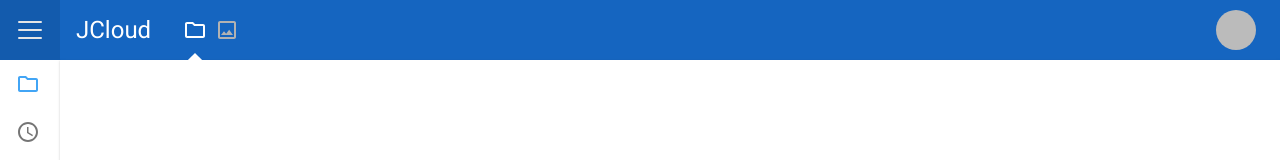
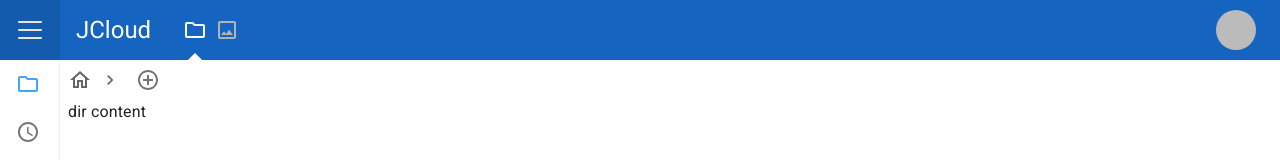
Before and after one commit to jayjay021/jcloud, a React (Create React App) app: page /files/dir in a window 1280 px wide. Shown: the top 160 px of the page. Built offline with nearby package versions, Linux system fonts and the light colour scheme; no server answers; sample sign-in values are in the browser's storage.

Commit message:
added views and routes for files and photos - added breadcrumb for files

```diff
--- a/src/App.tsx
+++ b/src/App.tsx
@@ -12,6 +12,8 @@ import Settings from 'views/Settings';
 import SignIn from 'views/auth/SignIn';
 import SignUp from 'views/auth/SignUp';
 import { LocationState } from 'types/LocationType';
+import FilesRouter from 'views/Files';
+import PhotosRouter from 'views/Photos';
 
 export default function App() {
   const location = useLocation<LocationState>();
@@ -40,6 +42,12 @@ export default function App() {
             <Route path='/' exact>
               <Redirect from='/' to='/files' />
             </Route>
+            <Route path='/files'>
+              <FilesRouter />
+            </Route>
+            <Route path='/photos'>
+              <PhotosRouter />
+            </Route>
             <Route path='/security'>
               <LoadingScreen />
             </Route>
--- /dev/null
+++ b/src/components/Files/Breadcrumb.tsx
@@ -0,0 +1,56 @@
+import {
+  AddCircleOutlineOutlined,
+  HomeOutlined,
+  NavigateNextOutlined,
+} from '@mui/icons-material';
+
+import { Box, IconButton, Link, Typography } from '@mui/material';
+import Breadcrumbs from '@mui/material/Breadcrumbs';
+import { Link as RouterLink } from 'react-router-dom';
+
+interface BreadcrumbProps {
+  path: string;
+}
+
+const Breadcrumb: React.FC<BreadcrumbProps> = ({ path }) => {
+  console.log(path.split('/'));
+  return (
+    <Box sx={{ display: 'flex', alignItems: 'center' }}>
+      <Breadcrumbs
+        maxItems={10}
+        separator={<NavigateNextOutlined fontSize='small' />}
+      >
+        <Link
+          sx={{ display: 'flex', alignItems: 'center' }}
+          underline='hover'
+          color='inherit'
+          component={RouterLink}
+          to='/files/dir'
+        >
+          <HomeOutlined />
+        </Link>
+        {path.split('/').map((subPath, i, arr) => {
+          if (i === arr.length - 1) {
+            return <Typography color='text.primary'>{subPath}</Typography>;
+          }
+          return (
+            <Link
+              underline='hover'
+              key={i}
+              color='inherit'
+              component={RouterLink}
+              to={`/files/dir/${arr.slice(0, i + 1).join('/')}`}
+            >
+              {subPath}
+            </Link>
+          );
+        })}
+      </Breadcrumbs>
+      <IconButton>
+        <AddCircleOutlineOutlined />
+      </IconButton>
+    </Box>
+  );
+};
+
+export default Breadcrumb;
--- a/src/store/auth.slice.ts
+++ /dev/null
@@ -1,19 +0,0 @@
-import { createSlice, PayloadAction } from '@reduxjs/toolkit';
-
-const initialState: { [key: string]: string } = {};
-
-const authSlice = createSlice({
-  name: 'auth',
-  initialState,
-  reducers: {
-    setToken: (
-      state,
-      action: PayloadAction<{ audience: string; token: string }>
-    ) => {
-      state[action.payload.audience] = action.payload.token;
-    },
-  },
-});
-
-export const { setToken } = authSlice.actions;
-export default authSlice.reducer;
--- a/src/store/index.ts
+++ b/src/store/index.ts
@@ -1,12 +1,8 @@
 import { configureStore } from '@reduxjs/toolkit';
 import { setupListeners } from '@reduxjs/toolkit/query';
 
-import authReducer from 'store/auth.slice';
-
 export const store = configureStore({
-  reducer: {
-    auth: authReducer,
-  },
+  reducer: {},
   middleware: (getDefaultMiddleware) => getDefaultMiddleware().concat(),
   devTools: true,
 });
--- /dev/null
+++ b/src/views/Files/FilesDir.tsx
@@ -0,0 +1,20 @@
+import { Box } from '@mui/material';
+import Breadcrumb from 'components/Files/Breadcrumb';
+import { useLocation } from 'react-router';
+
+type LocationState = {
+  pathname: string;
+};
+
+const FilesDir: React.FC = () => {
+  const location = useLocation<LocationState>();
+  console.log(location);
+  return (
+    <Box sx={{ width: '100%', height: '100%', pl: 1 }}>
+      <Breadcrumb path={location.pathname.replace(/^\/files\/dir[/]?/, '')} />{' '}
+      dir content
+    </Box>
+  );
+};
+
+export default FilesDir;
--- /dev/null
+++ b/src/views/Files/FilesFavorites.tsx
@@ -0,0 +1,7 @@
+import { Box } from '@mui/material';
+
+const FilesFavorites: React.FC = () => {
+  return <Box>favorites content</Box>;
+};
+
+export default FilesFavorites;
--- /dev/null
+++ b/src/views/Files/FilesNewest.tsx
@@ -0,0 +1,7 @@
+import { Box } from '@mui/material';
+
+const FilesNewest: React.FC = () => {
+  return <Box>newest content</Box>;
+};
+
+export default FilesNewest;
--- /dev/null
+++ b/src/views/Files/index.tsx
@@ -0,0 +1,25 @@
+import { Redirect, Route, Switch } from 'react-router';
+import FilesDir from 'views/Files/FilesDir';
+import FilesFavorites from 'views/Files/FilesFavorites';
+import FilesNewest from 'views/Files/FilesNewest';
+
+const FilesRouter: React.FC = () => {
+  return (
+    <Switch>
+      <Route path='/files' exact>
+        <Redirect to='/files/dir' />
+      </Route>
+      <Route path='/files/dir'>
+        <FilesDir />
+      </Route>
+      <Route path='/files/newest' exact>
+        <FilesNewest />
+      </Route>
+      <Route path='/files/favorites' exact>
+        <FilesFavorites />
+      </Route>
+    </Switch>
+  );
+};
+
+export default FilesRouter;
--- /dev/null
+++ b/src/views/Photos/PhotoFavorites.tsx
@@ -0,0 +1,7 @@
+import { Box } from '@mui/material';
+
+const PhotosFavorites: React.FC = () => {
+  return <Box>favorites content</Box>;
+};
+
+export default PhotosFavorites;
--- /dev/null
+++ b/src/views/Photos/PhotoVideos.tsx
@@ -0,0 +1,7 @@
+import { Box } from '@mui/material';
+
+const PhotosVideos: React.FC = () => {
+  return <Box>videos content</Box>;
+};
+
+export default PhotosVideos;
--- /dev/null
+++ b/src/views/Photos/Photos.tsx
@@ -0,0 +1,7 @@
+import { Box } from '@mui/material';
+
+const Photos: React.FC = () => {
+  return <Box>photos content</Box>;
+};
+
+export default Photos;
--- /dev/null
+++ b/src/views/Photos/index.tsx
@@ -0,0 +1,22 @@
+import { Route, Switch } from 'react-router';
+import Photos from 'views/Photos/Photos';
+import PhotoVideos from 'views/Photos/PhotoVideos';
+import PhotoFavorites from 'views/Photos/PhotoFavorites';
+
+const PhotosRouter: React.FC = () => {
+  return (
+    <Switch>
+      <Route path='/photos' exact>
+        <Photos />
+      </Route>
+      <Route path='/photos/videos' exact>
+        <PhotoVideos />
+      </Route>
+      <Route path='/photos/favorites' exact>
+        <PhotoFavorites />
+      </Route>
+    </Switch>
+  );
+};
+
+export default PhotosRouter;
```
